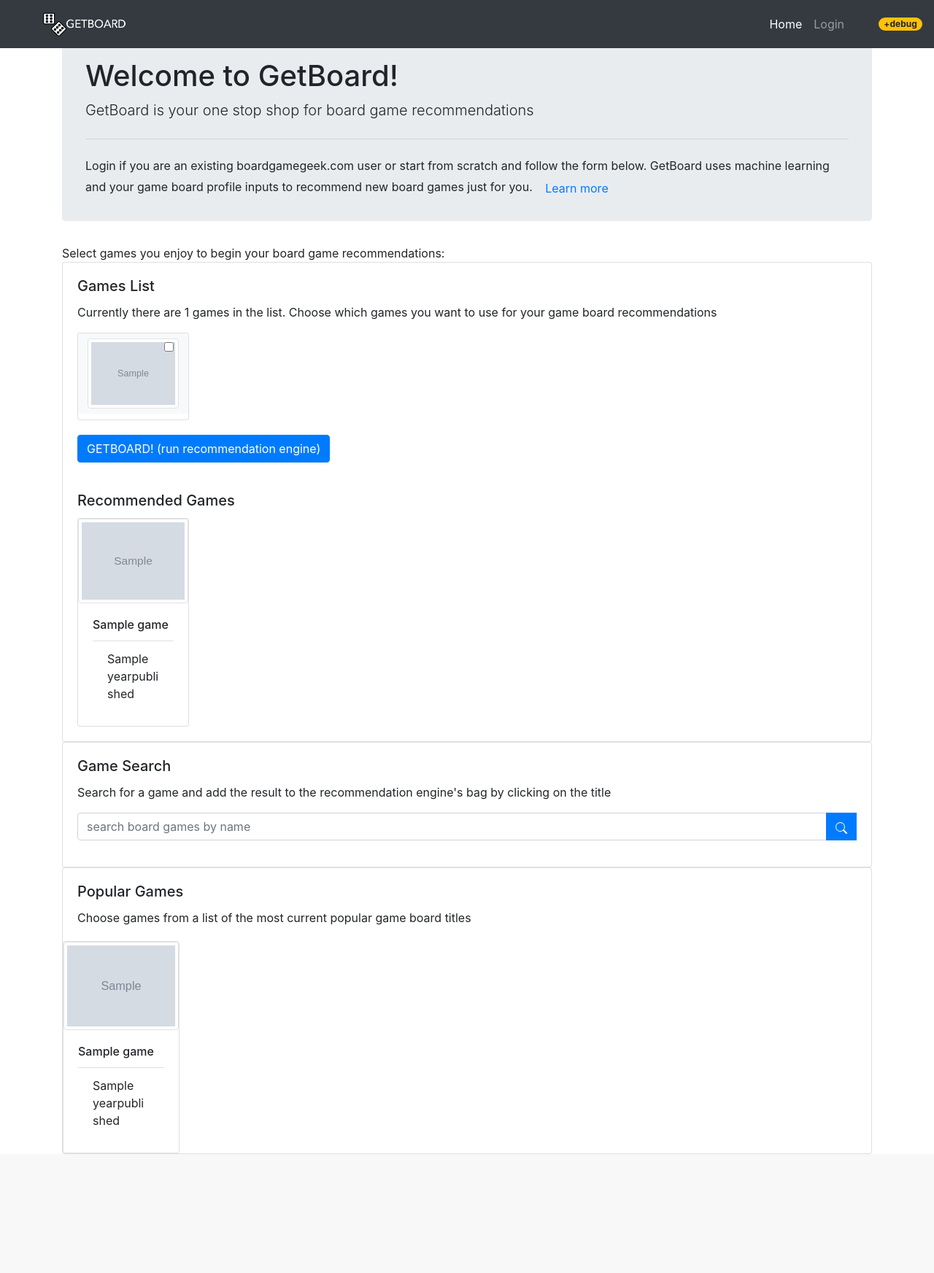
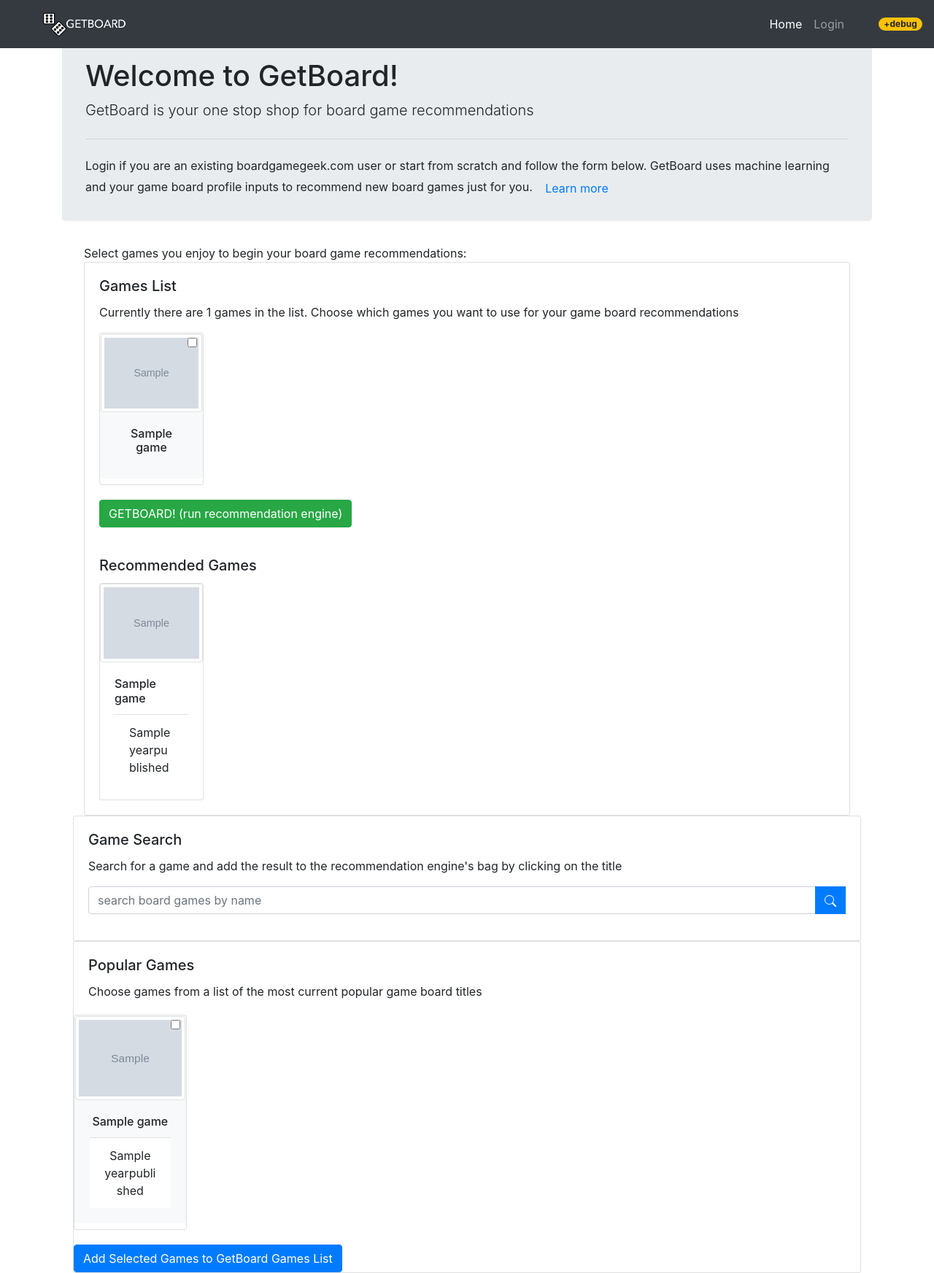
Before and after one commit to meetashok/getboard, a Flask app: template templates/index.html in a window 1280 px wide. Shown: the whole page at 73% size. Before the commit the page ends 1582 px from the top, so only its background shows below. Run offline with Flask 2, Linux system fonts and the light colour scheme; the template is opened without the code that fills it: most values are stand-ins (such as "Sample title", 1, 10 or a date in 2020); grey boxes marked "Sample" are stand-in pictures; some libraries are stand-ins or nearby versions.

Commit message:
added ability to add games from search and popular list into game list in order to make recommendations

```diff
--- a/app.py
+++ b/app.py
@@ -4,6 +4,7 @@ import turicreate as tc
 import sys
 import datetime
 import ast
+from pprint import pprint
 
 from helper import Database, BGGAPI, RecommendationEngine
 
@@ -36,7 +37,7 @@ def index():
     elif request.method == "POST":
       print("POST REQUEST!")
       request_form = request.form.to_dict()
-      print("request_form", request_form, "\n")
+      # print("request_form", request_form, "\n")
 
       # search game (return fields: gameid,primaryname,yearpublished,gamerank,usersrated,bayesaverage,minplayers,maxplayers,playingtime,minplaytime,maxplaytime,thumbnail)
       if "search_game_title_results" in request_form:
@@ -44,7 +45,22 @@ def index():
       if "search_game_title_request" in request_form:
         search_game_title_request = request_form['search_game_title_request']
         search_game_title_results = database.search_games(search_game_title_request, k=None)
-        print("search_game_title_results:",search_game_title_results)
+        print("search_game_title_results:",search_game_title_results, "\n")
+      if "user_game_list" in request_form:
+        user_game_list = ast.literal_eval(request_form['user_game_list'])
+
+      # game search inputs
+      game_search_inputs = [ast.literal_eval(val) for key, val in request_form.items() if "game_search_inputs" in key]
+      if len(game_search_inputs) > 0:
+        print("game_search_inputs:",game_search_inputs,"\n")
+        user_game_list = user_game_list + game_search_inputs
+
+      # popular games inputs
+      popular_games_inputs = [ast.literal_eval(val) for key, val in request_form.items() if "popular_game_inputs" in key]
+      if len(popular_games_inputs) > 0:
+        print("popular_games_inputs:",popular_games_inputs,"\n")
+        user_game_list = user_game_list + popular_games_inputs
+
       # display previous populargames list
       if "populargames" in request_form:
         populargames = ast.literal_eval(request_form['populargames'])
@@ -56,10 +72,13 @@ def index():
         recommended_gameids = engine_item.recommendations_newuser(recommendation_inputs, k=12, filters={})[0]
         recommended_games = database.games_info(recommended_gameids)
         # recommended_games = engine_factorization.recommendations_newuser(recommendation_inputs, k=12, filters={})
-        print("recommended_games:",recommended_games)
+        print("recommended_games:",recommended_games,"\n")
 
-      # game list
-      user_game_list = populargames[:2] + search_game_title_results[:1]
+      # ensure no duplicates in game list
+      if len(user_game_list) > 0:
+        user_game_list = list({item["gameid"]: item for item in user_game_list}.values())
+        print("user_game_list:")
+        pprint(user_game_list)
 
     return render_template("index.html",
       populargames=populargames,
--- a/templates/index.html
+++ b/templates/index.html
@@ -13,7 +13,11 @@
   </p>
 </div>
 
+<div class="container">
+<div class="container">
 Select games you enjoy to begin your board game recommendations:
+
+<!-- Games List -->
 <div class="card">
   <div class="card-body">
     <h5 class="card-title">Games List</h5>
@@ -28,9 +32,14 @@ Select games you enjoy to begin your board game recommendations:
     {% for game in user_game_list %}
     <div class="col-sm-2">
       <div class="card">
-        <label class="btn btn-light">
+        <label class="btn btn-light" style="padding: 0px;">
           <img src="{{ game.thumbnail }}" class="img-thumbnail rounded img-check">
           <input type="checkbox" class="form-check-input" name="recommendation_inputs_{{ game.primaryname }}" value="{{ game.gameid }}">
+          <div class="card-body">
+            <ul class="list-group list-group-flush">
+              <h6 class="card-title">{{ game.primaryname }}</h5>
+            </ul>
+          </div>
         </label>
       </div>
     </div>
@@ -39,8 +48,9 @@ Select games you enjoy to begin your board game recommendations:
   <div class="row" style="padding-top:20px;">
     <div class="col-sm-6">
     <input type="hidden" name="populargames" value="{{ populargames }}">
+    <input type="hidden" name="user_game_list" value="{{ user_game_list }}">
     <input type="hidden" name="search_game_title_results" value="{{ search_game_title_results }}">
-  <button type="submit" class="btn btn-primary">GETBOARD! (run recommendation engine)</button>
+    <button type="submit" class="btn btn-success">GETBOARD! (run recommendation engine)</button>
     </div>
     </div>
     </form>
@@ -67,7 +77,9 @@ Select games you enjoy to begin your board game recommendations:
     </div>
   {% endif %}
   </div>
+</div>
 
+<!-- Game Search -->
 <div class="card">
   <div class="card-body">
     <h5 class="card-title">Game Search</h5>
@@ -85,55 +97,84 @@ Select games you enjoy to begin your board game recommendations:
         </button>
       </div>
       <input type="hidden" name="populargames" value="{{ populargames }}">
+      <input type="hidden" name="user_game_list" value="{{ user_game_list }}">
     </div>
     </form>
   </div>
   {% if search_game_title_results %}
+  <form action="/" method="post">
   <div class="row">
     {% for game in search_game_title_results[:6] %}
     <div class="col-sm-2">
       <div class="card">
+        <label class="btn btn-light" style="padding: 0px;">
           <img src="{{ game.thumbnail }}" class="img-thumbnail rounded" alt="...">
+          <input type="checkbox" class="form-check-input" name="game_search_inputs_{{ game.primaryname }}" value="{{ game }}">
           <div class="card-body">
             <ul class="list-group list-group-flush">
               <h6 class="card-title">{{ game.primaryname }}</h5>
               <li class="list-group-item">{{ game.yearpublished }}</li>
             </ul>
           </div>
+        </label>
       </div>
     </div>
     {% endfor %}
   </div>
+  <div class="row" style="padding-top:20px;">
+    <div class="col-sm-6">
+    <input type="hidden" name="populargames" value="{{ populargames }}">
+    <input type="hidden" name="user_game_list" value="{{ user_game_list }}">
+    <input type="hidden" name="search_game_title_results" value="{{ search_game_title_results }}">
+    <button type="submit" class="btn btn-primary">Add Selected Games to GetBoard Games List</button>
+    </div>
+  </div>
+  </form>
   {% else %}
   <!-- show message that search didn't return any matches in our game board database-->
   {% endif %}
 </div>
 
-
+<!-- Popular Games -->
 <div class="card">
   <div class="card-body">
     <h5 class="card-title">Popular Games</h5>
     <p class="card-text">Choose games from a list of the most current popular game board titles</p>
   </div>
   {% if populargames %}
+  <form action="/" method="post">
   <div class="row">
     {% for game in populargames[:12] %}
     <div class="col-sm-2">
       <div class="card">
+        <label class="btn btn-light" style="padding: 0px;">
           <img src="{{ game.thumbnail }}" class="img-thumbnail rounded" alt="...">
+          <input type="checkbox" class="form-check-input" name="popular_game_inputs_{{ game.primaryname }}" value="{{ game }}">
           <div class="card-body">
             <ul class="list-group list-group-flush">
               <h6 class="card-title">{{ game.primaryname }}</h5>
               <li class="list-group-item">{{ game.yearpublished }}</li>
             </ul>
           </div>
+        </label>
       </div>
     </div>
     {% endfor %}
   </div>
+  <div class="row" style="padding-top:20px;">
+    <div class="col-sm-6">
+    <input type="hidden" name="populargames" value="{{ populargames }}">
+    <input type="hidden" name="user_game_list" value="{{ user_game_list }}">
+    <input type="hidden" name="search_game_title_results" value="{{ search_game_title_results }}">
+    <button type="submit" class="btn btn-primary">Add Selected Games to GetBoard Games List</button>
+    </div>
+  </div>
+  </form>
   {% endif %}
 </div>
 
 
 </div>
+</div>
+</div>
 {% endblock %}
```
Lines whose indentation alone changed are shown as unchanged.
